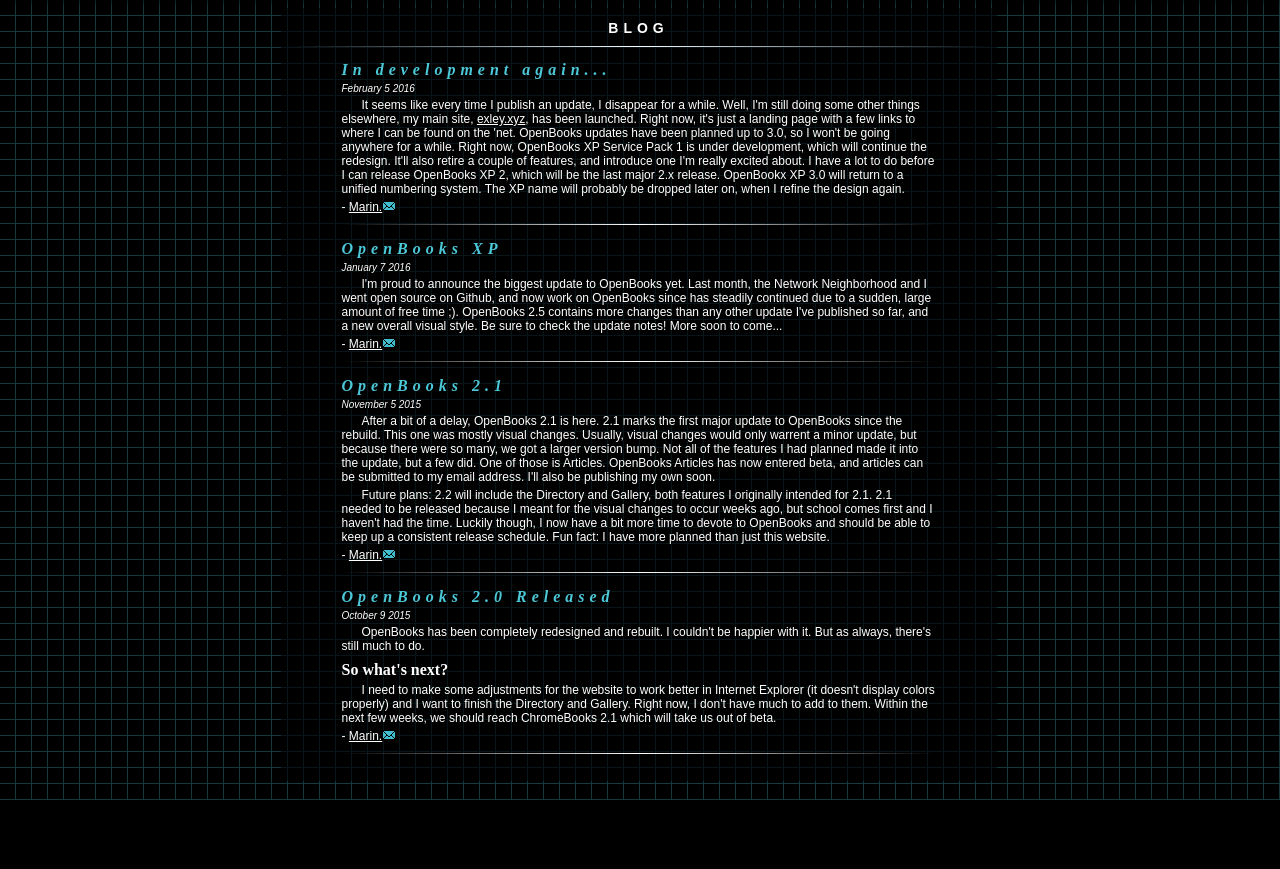
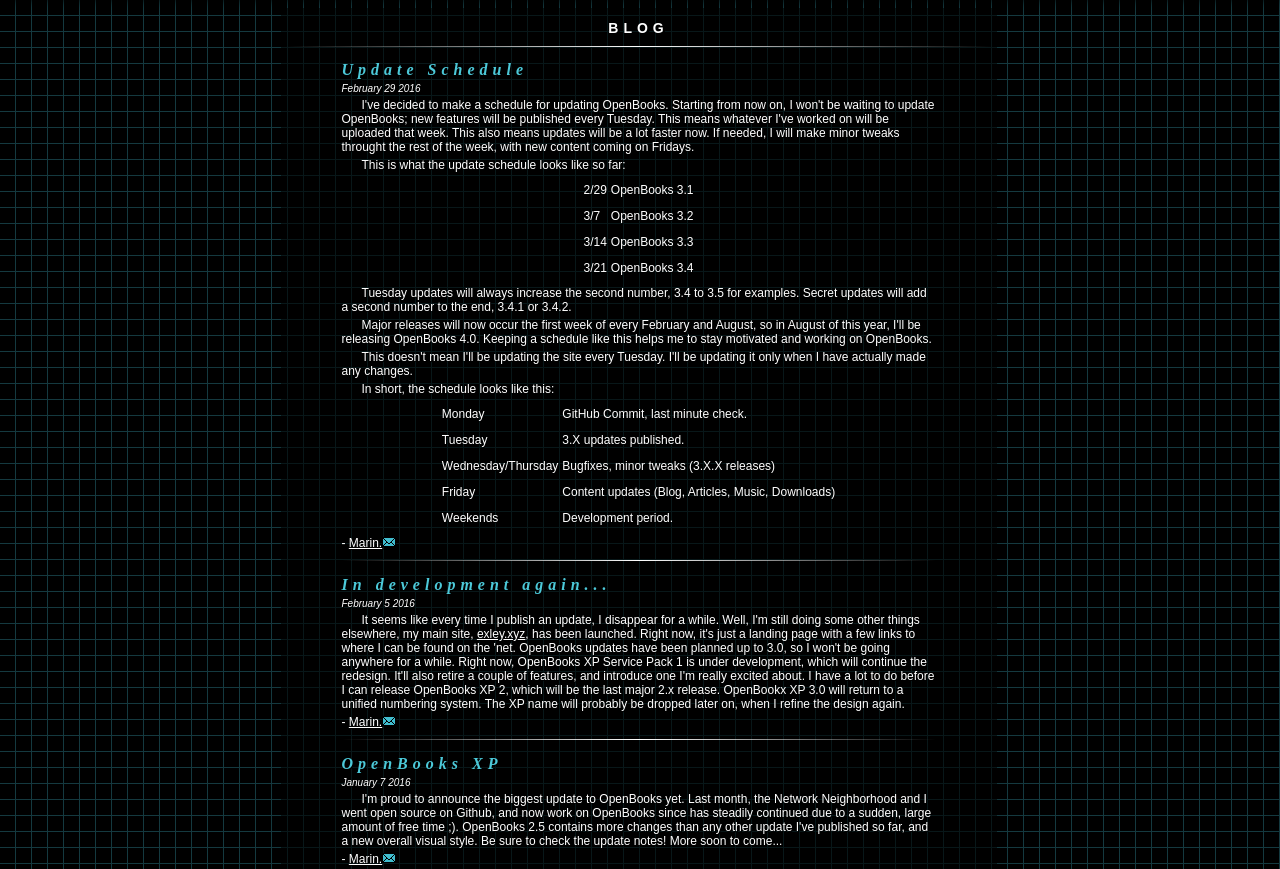
Before and after one commit to Dwntwn/OpenBooks, a plain HTML site: page web/blog.html in a window 1280 px wide. Shown: the top 869 px of the page. Before the commit the page ends 800 px from the top, so only its background shows below. Drawn offline with Linux system fonts and the light colour scheme.

Commit message:
New Apple Touch Icon, blog updates, removed iconxp, splash screen added.

```diff
--- a/web/blog.html
+++ b/web/blog.html
@@ -15,7 +15,63 @@
             <hr />
 		</div>
 		<table width="600" border="0" align="center">
+      <tr>
+				<td>
+					<h3>Update Schedule</h3>
+					<p class="subtitle">February 29 2016</p>
+					<p class="copy">I've decided to make a schedule for updating OpenBooks. Starting from now on, I won't be waiting to update OpenBooks; new features will be published every Tuesday. This means whatever I've worked on will be uploaded that week. This also means updates will be a lot faster now. If needed, I will make minor tweaks throught the rest of the week, with new content coming on Fridays.</p>
+          <p class="copy">
+            This is what the update schedule looks like so far:
+          </p>
+            <table align="center">
+              <tr>
+                <td><p>2/29</p></td>
+                <td><p>OpenBooks 3.1</p></tr>
+              </tr>
+              <tr>
+                <td><p>3/7</p></td>
+                <td><p>OpenBooks 3.2</p></tr>
+              </tr>
+              <tr>
+                <td><p>3/14</p></td>
+                <td><p>OpenBooks 3.3</p></tr>
+              </tr>
+              <tr>
+                <td><p>3/21</p></td>
+                <td><p>OpenBooks 3.4</p></tr>
+              </tr>
+            </table>
+          <p class="copy">Tuesday updates will always increase the second number, 3.4 to 3.5 for examples. Secret updates will add a second number to the end, 3.4.1 or 3.4.2.</p>
+          <p class="copy">Major releases will now occur the first week of every February and August, so in August of this year, I'll be releasing OpenBooks 4.0. Keeping a schedule like this helps me to stay motivated and working on OpenBooks.</p>
+          <p class="copy">This doesn't mean I'll be updating the site every Tuesday. I'll be updating it only when I have actually made any changes. </p>
+          <p class="copy">In short, the schedule looks like this:</p>
+          <table align="center">
             <tr>
+              <td><p>Monday</p></td>
+              <td><p>GitHub Commit, last minute check.</p></tr>
+            </tr>
+            <tr>
+              <td><p>Tuesday</p></td>
+              <td><p>3.X updates published.</p></tr>
+            </tr>
+            <tr>
+              <td><p>Wednesday/Thursday</p></td>
+              <td><p>Bugfixes, minor tweaks (3.X.X releases)</p></tr>
+            </tr>
+            <tr>
+              <td><p>Friday</p></td>
+              <td><p>Content updates (Blog, Articles, Music, Downloads)</p></tr>
+            </tr>
+            <tr>
+              <td><p>Weekends</p></td>
+              <td><p>Development period.</p></tr>
+            </tr>
+          </table>
+					<p>- <a href="mailto:chromebooks@aol.com" >Marin.<img src="img/mail.gif" alt="Mail Link" /></a></p>
+          <hr />
+				</td>
+			</tr>
+      <tr>
 				<td>
 					<h3>In development again...</h3>
 					<p class="subtitle">February 5 2016</p>
```
Also changed, not shown: web/index.html (+58 -10 lines), web/main.html (+11 -8 lines), web/openbooks.html (added, +12 -0 lines), web/sidebar.html (+1 -1 lines), web/sidebottom.html (+3 -5 lines), web/sidetop.html (+1 -0 lines), web/updates.html (+19 -0 lines), web/apple-touch-icon.png (added), web/iconxp.ico (deleted), web/img/banner.png, web/img/splash.png (added).
